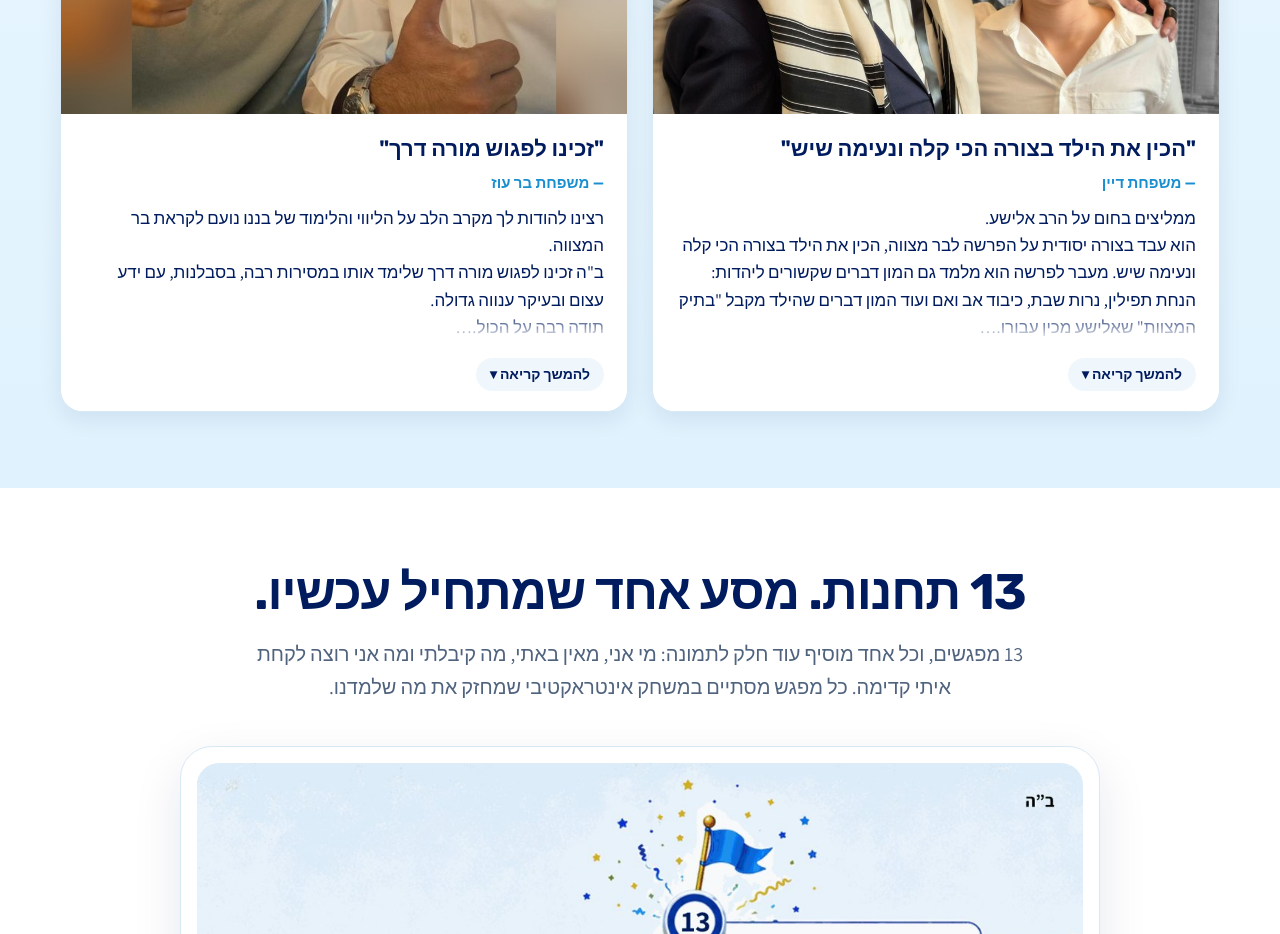
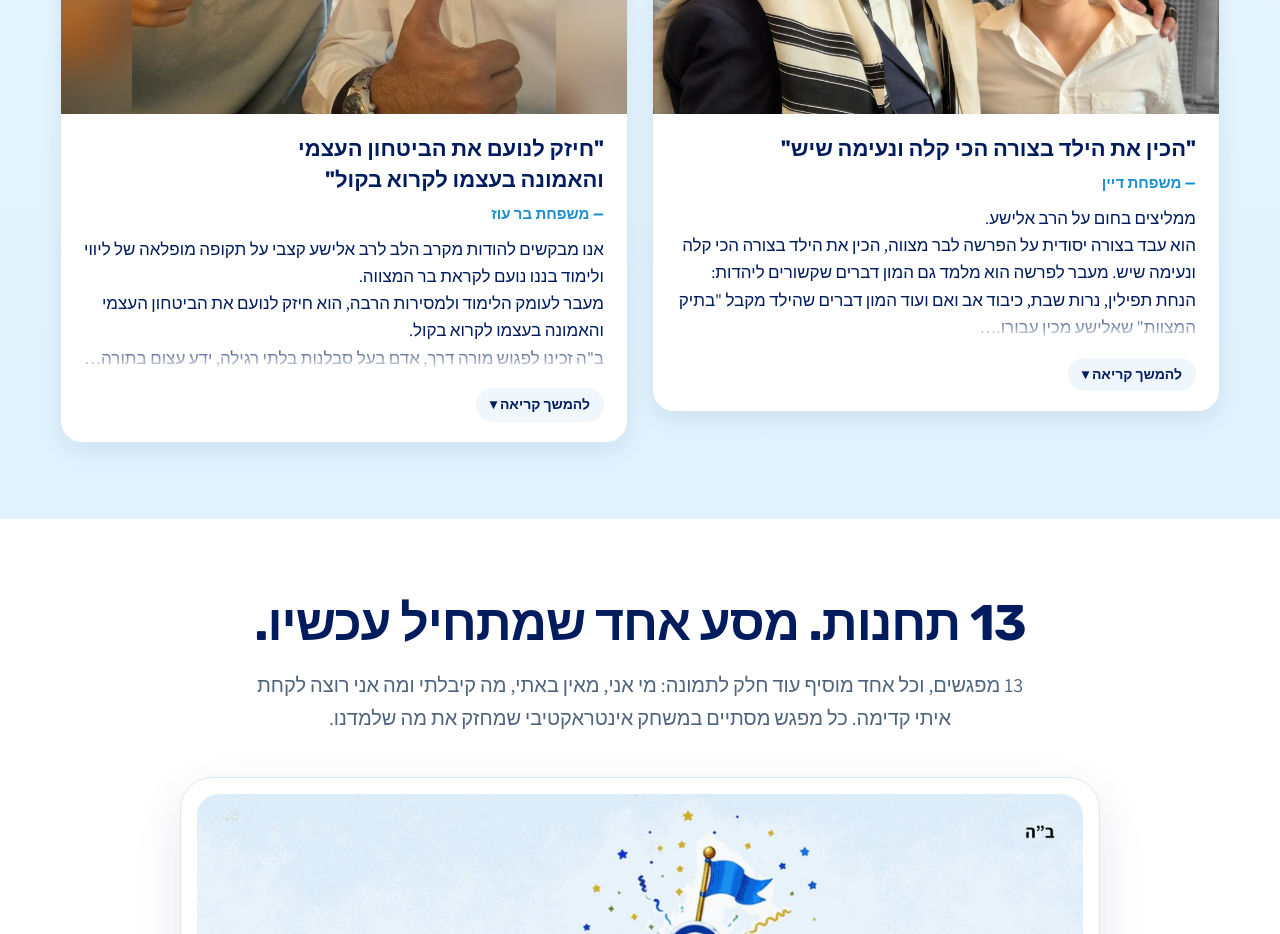
Before and after one commit to 770elik-glitch/next13, a plain HTML site: page index.html in a window 1280 px wide. Shown: the part 3400-4334 px from the top of the page. Drawn offline with Linux system fonts and the light colour scheme.

Commit message:
Bar Oz: updated testimonial text and pull quote
Co-Authored-By: Claude Opus 5.5 <noreply@anthropic.com>
Claude-Session: https://claude.ai/code/session_01JesEu2KzANqUqZzMneWxGV

```diff
--- a/index.html
+++ b/index.html
@@ -553,11 +553,12 @@
           </article>
           <article class="family-card" id="family-6" aria-labelledby="family-name-6">
             <img class="family-photo" src="assets/testimonials/06-bar-oz-v2.jpg" alt="הרב אלישע עם נער בר המצווה ממשפחת בר עוז" loading="lazy" decoding="async">
-            <div class="family-body"><p class="family-pull">"זכינו לפגוש מורה דרך"</p><h3 id="family-name-6">משפחת בר עוז</h3>
-              <div class="family-quote" id="family-text-6">רצינו להודות לך מקרב הלב על הליווי והלימוד של בננו נועם לקראת בר המצווה.
-ב"ה זכינו לפגוש מורה דרך שלימד אותו במסירות רבה, בסבלנות, עם ידע עצום ובעיקר ענווה גדולה.
+            <div class="family-body"><p class="family-pull">"חיזק לנועם את הביטחון העצמי והאמונה בעצמו לקרוא בקול"</p><h3 id="family-name-6">משפחת בר עוז</h3>
+              <div class="family-quote" id="family-text-6">אנו מבקשים להודות מקרב הלב לרב אלישע קצבי על תקופה מופלאה של ליווי ולימוד בננו נועם לקראת בר המצווה.
+מעבר לעומק הלימוד ולמסירות הרבה, הוא חיזק לנועם את הביטחון העצמי והאמונה בעצמו לקרוא בקול.
+ב"ה זכינו לפגוש מורה דרך, אדם בעל סבלנות בלתי רגילה, ידע עצום בתורה ובעיקר ענווה גדולה שמאירה את כל הדרך.
 תודה רבה על הכול.
-ממליצים ומעריכים מאוד.</div>
+אנחנו מעריכים וכמובן ממליצים בחום!</div>
               <div class="family-action"><button type="button" class="read-family" aria-expanded="false" aria-controls="family-text-6" hidden>להמשך קריאה <span aria-hidden="true">▾</span></button></div>
             </div>
           </article>
```
